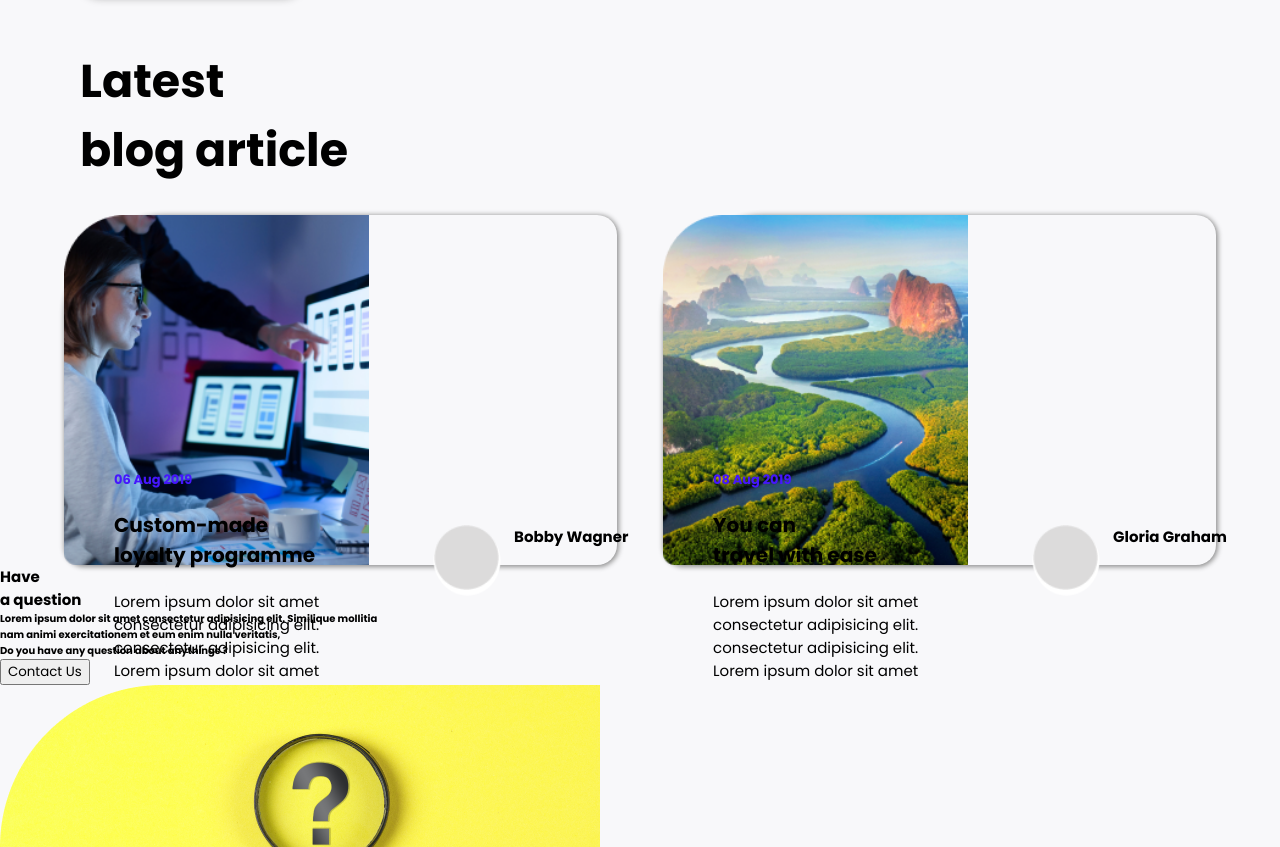
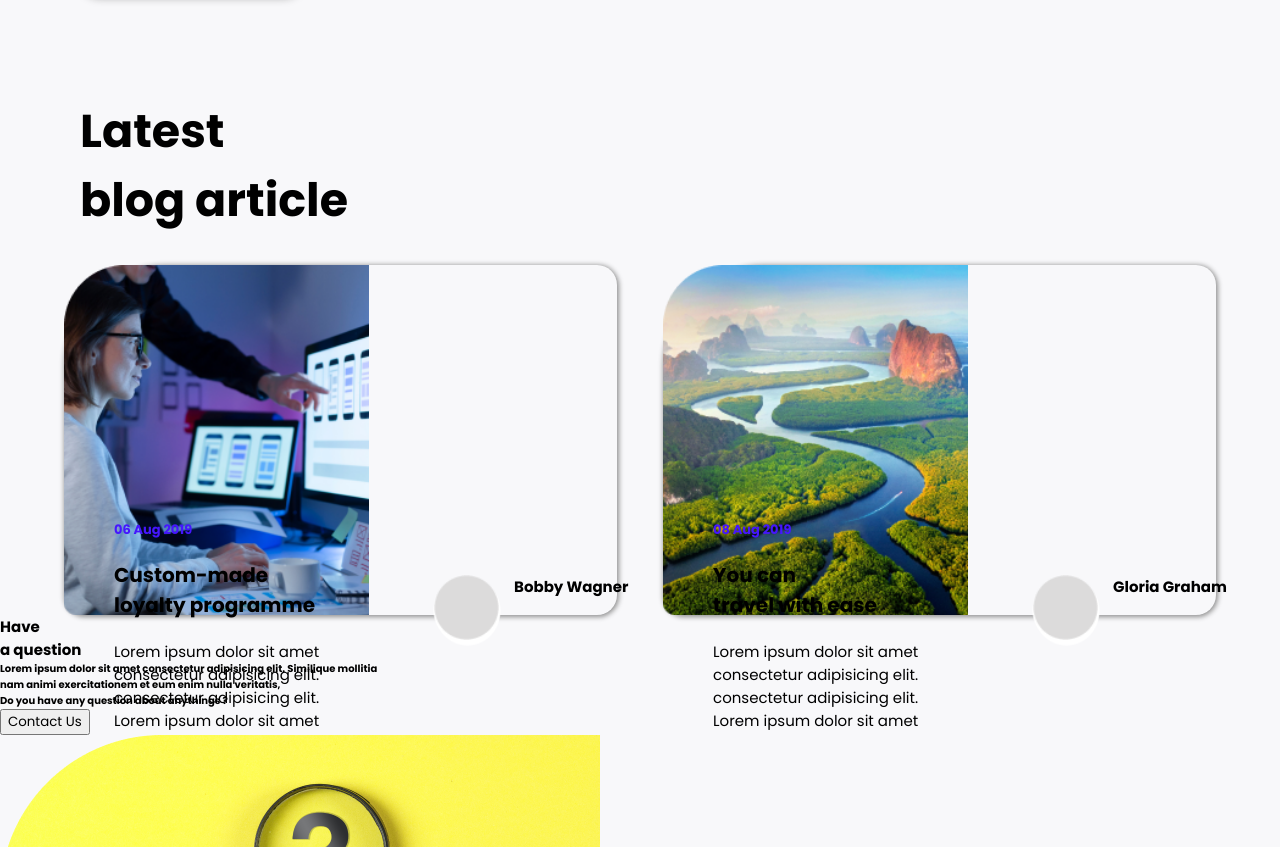
Before and after one commit to omkarg01/HTML-CSS-Project-9, a website: page index.html in a window 1280 px wide. Shown: the part 1275-2122 px from the top of the page. Drawn offline with Linux system fonts and the light colour scheme.

Commit message:
changes blog heading

```diff
--- a/style.css
+++ b/style.css
@@ -187,6 +187,7 @@ nav {
 /* ------------------------------ */
 .blog-heading {
   margin: 3rem 8rem;
+  margin-top: 10rem;
   font-size: 2.3rem;
 }
 
@@ -221,9 +222,6 @@ nav {
 
 .blog-content {
   display: inline-block;
-  /* background-color: antiquewhite; */
-  /* width: 45%; */
-  /* height: 70%; */
   margin-left: 5rem;
   position: relative;
   top: -10rem;
@@ -253,11 +251,9 @@ nav {
 
 .blog-card-bottom-image {
   height: 6.5rem;
-  /* filter: drop-shadow(0px 3px 3px rgb(172, 172, 172)); */
   filter: drop-shadow(2px 3px 0 white)
           drop-shadow(-1px 3px 0 white);
 }
-
 
 .blog-author {
   position: absolute;
```
